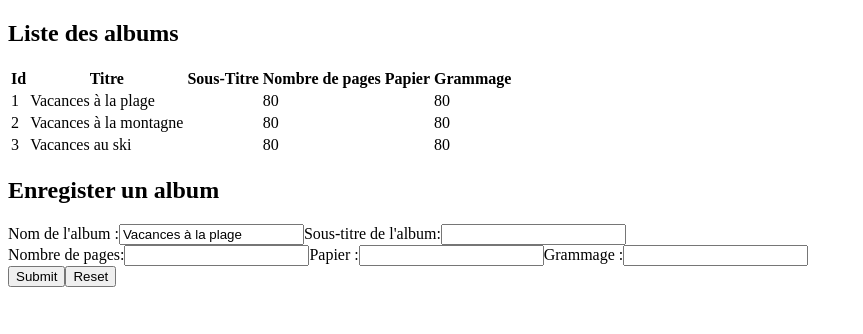
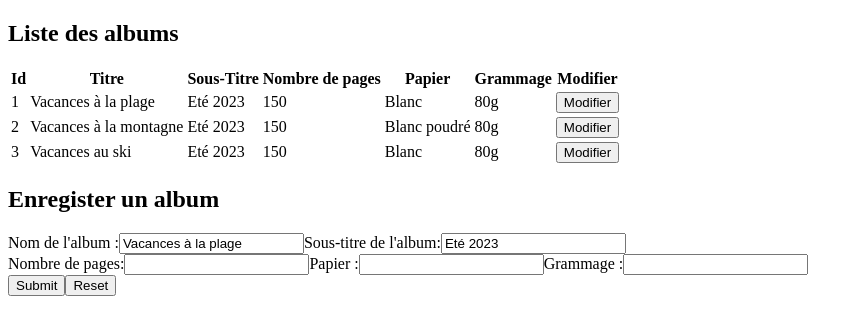
Before and after one commit to ExostFlashPro/FrameVerse, an Angular app: page / in a window 1280 px wide. Shown: the top 334 px of the page, without its empty margins (0-863 px from the left). Built offline with nearby package versions, Linux system fonts and the light colour scheme.

Commit message:
objets complet
fin du cours

```diff
--- a/src/app/album/album-edit/album-edit.component.ts
+++ b/src/app/album/album-edit/album-edit.component.ts
@@ -39,7 +39,14 @@ export class AlbumEditComponent {
     this.submitted = false;
 
     if (this.model === null) {
-      this.model = new Album(0, 'Titre vide');
+      this.model = new Album(
+        0,
+        'Titre vide',
+        'pas de description',
+        200,
+        'noir',
+        90
+      );
     } else {
       this.profileForm.patchValue(this.model);
     }
--- a/src/app/album/album-list/album-list.component.html
+++ b/src/app/album/album-list/album-list.component.html
@@ -9,6 +9,7 @@
       <th>Nombre de pages</th>
       <th>Papier</th>
       <th>Grammage</th>
+      <th>Modifier</th>
     </thead>
     <tbody>
       <tr *ngFor="let uniqAlbum of listAlbum">
@@ -17,7 +18,8 @@
         <td>{{ uniqAlbum.SousTitre }}</td>
         <td>{{ uniqAlbum.NbrPages }}</td>
         <td>{{ uniqAlbum.papier }}</td>
-        <td>{{ uniqAlbum.grammage }}</td>
+        <td>{{ uniqAlbum.grammage }}g</td>
+        <td><button (click)="setCurrentAlbum(uniqAlbum)">Modifier</button></td>
       </tr>
     </tbody>
   </table>
--- a/src/app/album/album-list/album-list.component.ts
+++ b/src/app/album/album-list/album-list.component.ts
@@ -15,10 +15,30 @@ export class AlbumListComponent {
   }
 
   ngOnInit() {
-    this.listAlbum.push(new Album(1, 'Vacances à la plage'));
-    this.listAlbum.push(new Album(2, 'Vacances à la montagne'));
-    this.listAlbum.push(new Album(3, 'Vacances au ski'));
+    this.listAlbum.push(
+      new Album(1, 'Vacances à la plage', 'Eté 2023', 150, 'Blanc', 80)
+    );
+    this.listAlbum.push(
+      new Album(
+        2,
+        'Vacances à la montagne',
+        'Eté 2023',
+        150,
+        'Blanc poudré',
+        80
+      )
+    );
+    this.listAlbum.push(
+      new Album(3, 'Vacances au ski', 'Eté 2023', 150, 'Blanc', 80)
+    );
     this.currentAlbum = this.listAlbum[0];
+  }
+
+  setCurrentAlbum(updatedAlbum: Album) {
+    this.currentAlbum = undefined;
+    setTimeout(() => {
+      this.currentAlbum = updatedAlbum;
+    }, 10);
   }
 
   updateList(updatedAlbum: Album) {
--- a/src/app/album/album.model.ts
+++ b/src/app/album/album.model.ts
@@ -8,14 +8,21 @@ export class Album {
   grammage: number;
   date: Date;
 
-  constructor(id: number, titre: string) {
+  constructor(
+    id: number,
+    titre: string,
+    soustitre: string,
+    nbPage: number,
+    papier: string,
+    grammage: number
+  ) {
     this.Id = id;
     this.Titre = titre;
-    this.SousTitre = '';
+    this.SousTitre = soustitre;
 
-    this.NbrPages = 80;
-    this.papier = '';
-    this.grammage = 80;
+    this.NbrPages = nbPage;
+    this.papier = papier;
+    this.grammage = grammage;
 
     this.date = new Date();
   }
```
